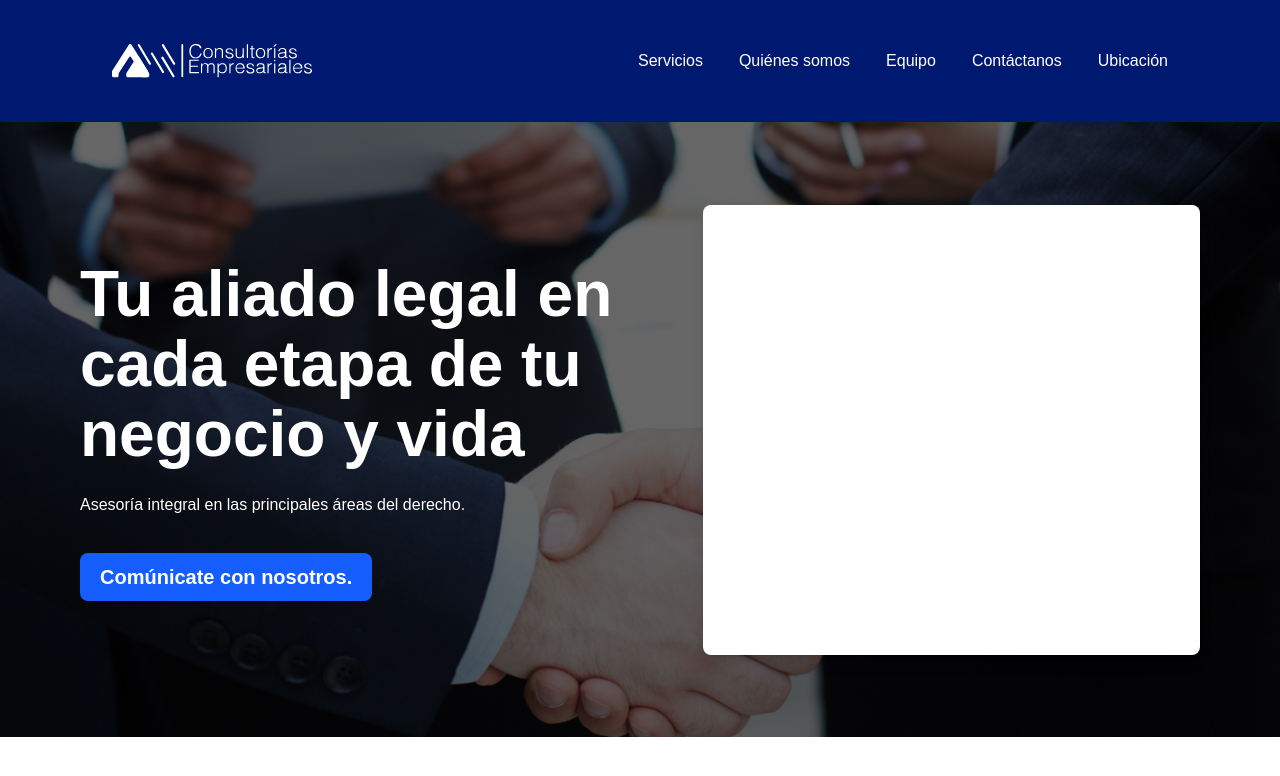
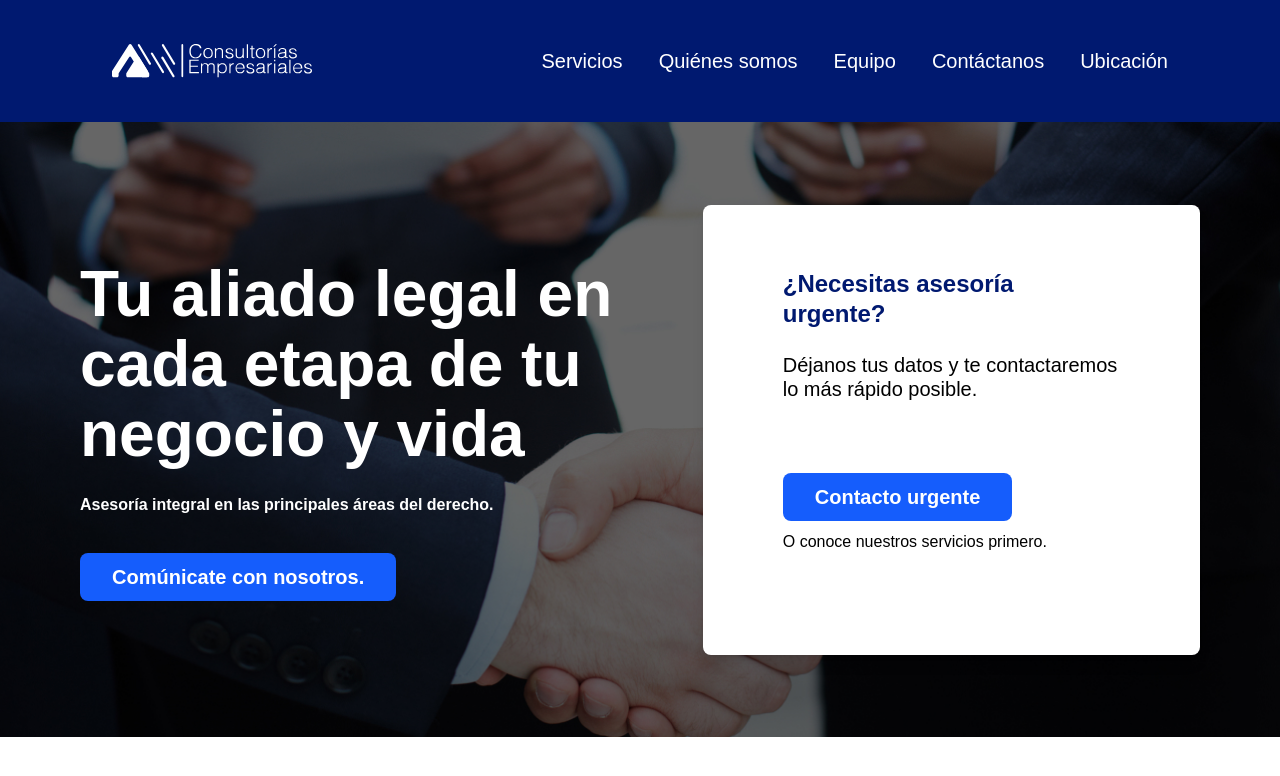
Before and after one commit to App-vance/appvance_legalmanager_web, a Next.js app: page / in a window 1280 px wide. Shown: the top 776 px of the page. Built offline with nearby package versions, Linux system fonts and the light colour scheme.

Commit message:
feature: modify styles and add hero

```diff
--- a/app/globals.css
+++ b/app/globals.css
@@ -31,22 +31,26 @@ body {
 
 @layer utilities {
   .text-title {
-    @apply text-[2rem] leading-9 font-extrabold md:text-[4rem] lg:leading-[4.375rem] tracking-normal;
+    @apply tracking-normal font-extrabold text-[2rem] leading-9 lg:text-[4rem] lg:leading-[4.375rem];
   }
 
   .text-subtitle {
-    @apply text-[1.5rem] leading-[1.875rem] font-semibold md:text-[2.25rem] lg:leading-10 tracking-normal;
+    @apply tracking-normal font-semibold text-3xl leading-6 lg:text-4xl lg:leading-10;
   }
 
   .text-features {
-    @apply text-[1.25rem] leading-[1.375rem] font-bold md:text-[1.5rem] lg:leading-[1.875rem] tracking-normal;
+    @apply tracking-normal font-bold text-xl leading-[1.375rem] lg:text-2xl lg:leading-[1.875rem];
   }
 
   .text-body {
-    @apply text-[1rem] leading-[1.125rem] font-medium tracking-normal;
+    @apply tracking-normal font-medium text-[1rem] leading-[1.125rem] lg:text-xl lg:leading-6;
+  }
+
+  .text-body-secondary {
+    @apply tracking-normal font-medium text-[1rem] leading-[1.125rem]
   }
 
   .text-button {
-    @apply text-[1rem] leading-[1.125rem] font-bold md:text-[1.25rem] lg:leading-[1.5rem] tracking-normal;
+    @apply tracking-normal font-bold text-[1rem] leading-[1.125rem] lg:text-xl lg:leading-6
   }
 }
--- a/components/Button.tsx
+++ b/components/Button.tsx
@@ -9,14 +9,14 @@ type ButtonProps = {
 
 
 const Button = ({
-    text,
-    customClass = '',
-    onClick,
-    icon
+  text,
+  customClass = '',
+  onClick,
+  icon
 }: ButtonProps) => {
   return (
     <button
-      className={`bg-secondary-blue text-white text-body px-5 py-3 rounded-lg flex items-center gap-4 ${customClass}`}
+      className={`bg-secondary-blue text-white text-body px-8 py-3 rounded-lg flex items-center gap-4 ${customClass}`}
       onClick={onClick}
     >
       {icon && <span>{icon}</span>}
--- /dev/null
+++ b/modules/ContactForm.jsx
@@ -0,0 +1,15 @@
+import React from 'react'
+
+import Button from '@/components/Button';
+
+const ContactForm = () => {
+  return (
+    <form>
+      <input type="text" id="name" name="name" required />
+      <Button text="Contacto urgente" customClass="text-button bg-secondary-blue mb-3 mt-6" />
+      <p className='text-body text-body-secondary text-black'>O conoce nuestros servicios primero.</p>
+    </form>
+  )
+}
+
+export default ContactForm
--- a/modules/Header.tsx
+++ b/modules/Header.tsx
@@ -16,7 +16,7 @@ const Header = () => {
       <nav>
         <ul className='flex gap-9'>
           {navigationLinks.map((link) => (
-                    <li key={link.name} >
+            <li key={link.name} className='text-body' >
               {link.name}
             </li>
           ))}
--- a/modules/Hero.tsx
+++ b/modules/Hero.tsx
@@ -1,6 +1,7 @@
 "use client";
+
 import Button from "@/components/Button";
-import React from "react";
+import ContactForm from "@/modules/ContactForm";
 
 const Hero = () => {
   return (
@@ -9,15 +10,17 @@ const Hero = () => {
         <h1 className="text-title max-w-[650px]">
           Tu aliado legal en cada etapa de tu negocio y vida
         </h1>
-        <p className="pt-6 pb-9 text-[1rem] font-medium leading-[24px]">Asesoría integral en las principales áreas del derecho.</p>
+        <h3 className="pt-6 pb-9 text-[1rem] font-semibold leading-[24px]">Asesoría integral en las principales áreas del derecho.</h3>
         <Button
-            text="Comúnicate con nosotros."
-            customClass="text-button bg-secondary-blue"
-            onClick={() => console.log("Solicitar asesoría clicked")}
+          text="Comúnicate con nosotros."
+          customClass="text-button bg-secondary-blue"
+          onClick={() => console.log("Solicitar asesoría clicked")}
         />
       </div>
-      <div className="flex flex-col items-center justify-center py-16 px-20 bg-white rounded-lg shadow-lg h-[450px] w-[512px]">
-        <p>Formulario</p>
+      <div className="flex flex-col py-16 px-20 bg-white rounded-lg shadow-lg h-[450px] w-[512px] gap-6">
+        <h3 className="text-primary-blue text-features">¿Necesitas asesoría urgente?</h3>
+        <p className="text-black text-body">Déjanos tus datos y te contactaremos lo más rápido posible.</p>
+        <ContactForm />
       </div>
     </div>
   );
```
Lines whose indentation alone changed are shown as unchanged.
